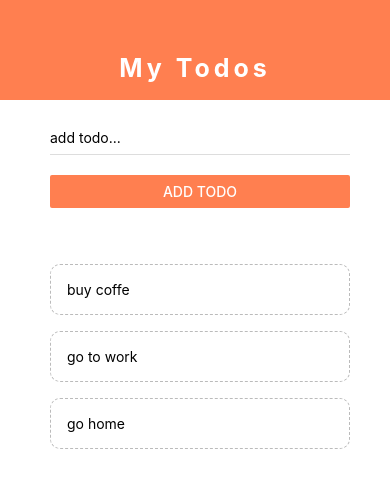
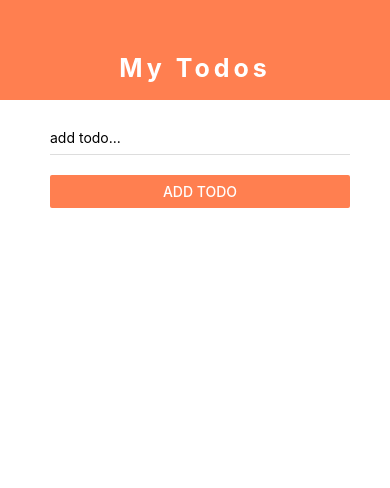
Before and after one commit to beqa200/todo-react-native, a React Native app: screen / in a window 390 px wide. Shown: the top 488 px of the page. Built offline with nearby package versions, Linux system fonts and the light colour scheme.

Commit message:
add alert

```diff
--- a/App.tsx
+++ b/App.tsx
@@ -4,11 +4,7 @@ import Header from "./components/Header";
 import TodoItem from "./components/TodoItem";
 import AddTodo from "./components/AddTodo";
 export default function App() {
-  const [todos, setTodos] = useState([
-    { text: "buy coffe", key: 1 },
-    { text: "go to work", key: 2 },
-    { text: "go home", key: 3 },
-  ]);
+  const [todos, setTodos] = useState([]);
 
   const deleteTodos = (id: number) => {
     setTodos(todos.filter((todo: ObjectType) => todo.key != id));
--- a/components/AddTodo.tsx
+++ b/components/AddTodo.tsx
@@ -5,6 +5,7 @@ import {
   StyleSheet,
   Button,
   TouchableOpacity,
+  Alert,
 } from "react-native";
 
 export default function AddTodo(props: AddTodoProps) {
@@ -31,6 +32,8 @@ export default function AddTodo(props: AddTodoProps) {
           onPress={() => {
             if (task.length > 0) {
               submit(task);
+            } else {
+              Alert.alert("Task is empty!", "Please write something")
             }
 
             setTask("");
```
